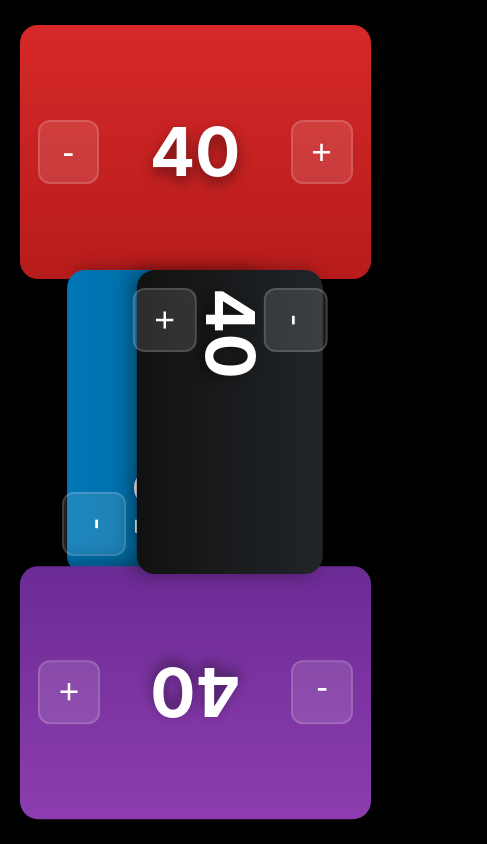
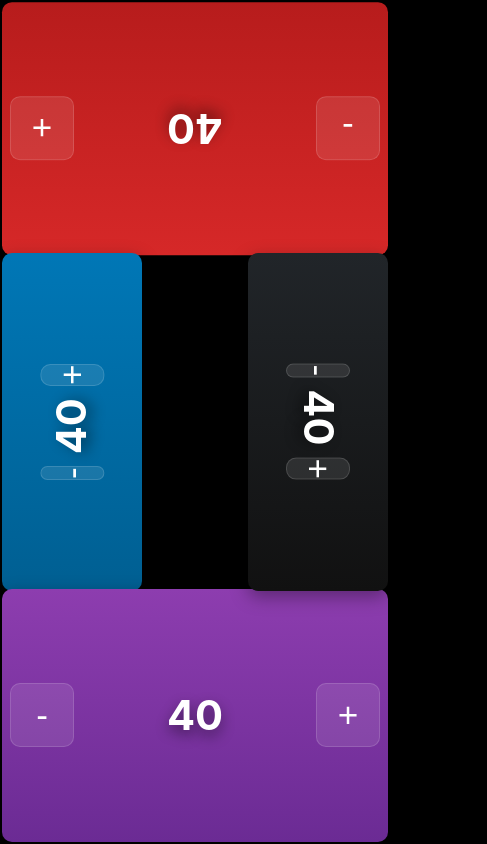
Before and after one commit to Welison-ACS/MTG-marcador, a plain HTML site: page index.html in a window 390 px wide. Shown: the whole page, 487 px wide, since content can reach past the window. Drawn offline with Linux system fonts and the light colour scheme.

Commit message:
Refactor CSS for improved layout and responsiveness
Updated styles for layout and responsiveness, including adjustments to panel sizes and button areas.

```diff
--- a/style.css
+++ b/style.css
@@ -1,4 +1,4 @@
-/* reset básico */
+/* reset e base */
 *{box-sizing:border-box;margin:0;padding:0}
 html,body{height:100%;width:100%}
 body{
@@ -10,7 +10,15 @@ body{
   touch-action:manipulation;
 }
 
-/* container ocupa toda a viewport */
+/* ---- CONFIG (ajustei para dar mais espaço às laterais) ---- */
+:root{
+  --topH: 30vh;       /* reduzido para dar mais espaço vertical interno */
+  --bottomH: 30vh;    /* reduzido também */
+  --sideW: 36vw;      /* aumenta a largura disponível às laterais */
+  --gap: 2px;         /* margem mínima */
+}
+
+/* container que ocupa toda a viewport */
 #cross-container{
   position:relative;
   width:100vw;
@@ -19,115 +27,144 @@ body{
   max-width:100vw;
 }
 
-/* base comum dos painéis */
+/* estilo comum dos painéis */
 .player{
   position:absolute;
   display:flex;
   align-items:center;
   justify-content:space-between;
-  gap:12px;
-  padding:10px 18px;
+  gap:8px;
+  padding:8px;
   color:#fff;
-  border-radius:18px;
+  border-radius:10px;
   user-select:none;
   -webkit-user-select:none;
   box-shadow: 0 6px 18px rgba(0,0,0,0.35);
 }
 
-/* TOP - ocupa largura e altura maior (para celular vertical) */
+/* ---- TOP ----
+   ocupa faixa superior (rotacionado para que 'cabeça' aponte ao centro)
+*/
 .top{
-  left:5%;
-  right:5%;
-  top:3%;
-  height:30%;
+  top: var(--gap);
+  left: var(--gap);
+  right: var(--gap);
+  height: var(--topH);
   display:flex;
   justify-content:space-between;
   align-items:center;
-  transform:none; /* volta ao normal */
+  transform: rotate(180deg); /* cabeça apontando para baixo (centro) */
 }
 
-/* BOTTOM - espelho do top (rotacionado 180 para ficar de frente ao top) */
+/* ---- BOTTOM ----
+   faixa inferior (sem rotação: cabeça aponta para cima/centro)
+*/
 .bottom{
-  left:5%;
-  right:5%;
-  bottom:3%;
-  height:30%;
+  bottom: var(--gap);
+  left: var(--gap);
+  right: var(--gap);
+  height: var(--bottomH);
   display:flex;
   justify-content:space-between;
   align-items:center;
-  transform:rotate(180deg);
+  transform: rotate(0deg);
 }
 
-/* LEFT - painel vertical na lateral esquerda (rotacionado -90) */
+/* ---- LEFT ----
+   entre top e bottom (preenche verticalmente).
+   NOTA: não rotacionamos o container; rotacionamos o conteúdo (.inner)
+*/
 .left{
-  top:50%;
-  left:2%;
-  transform:translateY(-50%) rotate(-90deg);
-  transform-origin:center center;
-  width:36vh;      /* usa vh para manter proporção em mobile */
-  height:22%;
+  left: var(--gap);
+  top: var(--topH);
+  bottom: var(--bottomH);
+  width: var(--sideW);
   display:flex;
-  justify-content:space-between;
   align-items:center;
+  justify-content:center;
+  padding:0; /* padding controlado dentro de .inner */
 }
 
-/* RIGHT - painel vertical lateral direita (rotacionado +90) */
+/* ---- RIGHT ----
+   espelho do left
+*/
 .right{
-  top:50%;
-  right:2%;
-  transform:translateY(-50%) rotate(90deg);
-  transform-origin:center center;
-  width:36vh;
-  height:22%;
+  right: var(--gap);
+  top: var(--topH);
+  bottom: var(--bottomH);
+  width: var(--sideW);
   display:flex;
-  justify-content:space-between;
   align-items:center;
+  justify-content:center;
+  padding:0;
 }
 
-/* cores iniciais (trocáveis depois) */
+/* rotaciona somente o conteúdo interno (botões + número) para apontar a "cabeça" ao centro */
+.left .inner,
+.right .inner{
+  width:100%;
+  height:100%;
+  display:flex;
+  align-items:center;
+  justify-content:space-between;
+  padding:12px;
+  gap:12px;
+  border-radius:10px;
+}
+
+/* LEFT: rotaciona o inner -90deg (para que, visualmente, fique com "cabeça" para o centro) */
+.left .inner{
+  transform: rotate(-90deg);
+  transform-origin:center center;
+}
+
+/* RIGHT: rotaciona +90deg */
+.right .inner{
+  transform: rotate(90deg);
+  transform-origin:center center;
+}
+
+/* cores iniciais */
 .p1{background: linear-gradient(180deg,#d62828,#b71c1c);}
 .p2{background: linear-gradient(180deg,#0077b6,#005f92);}
 .p3{background: linear-gradient(180deg,#8d3daf,#6b2b94);}
 .p4{background: linear-gradient(180deg,#212529,#111);}
 
-/* vida grande */
+/* vida (tamanho responsivo) */
 .life{
-  font-size:4.2rem;
+  font-size: clamp(2.6rem, 6.5vw, 5.2rem);
   font-weight:700;
   line-height:1;
   text-align:center;
-  width: min(55%, 220px);
-  color: #fff;
+  width: min(60%, 240px);
+  color:#fff;
   text-shadow: 0 6px 14px rgba(0,0,0,0.45);
   pointer-events:none;
 }
 
-/* botões +/- */
+/* botões +/- (maior área de toque) */
 .btn{
-  background:rgba(255,255,255,0.12);
-  border:2px solid rgba(255,255,255,0.15);
-  color:#fff;
+  background: rgba(255,255,255,0.10);
+  border: 1px solid rgba(255,255,255,0.14);
+  color: #fff;
   width:64px;
   height:64px;
-  border-radius:12px;
+  border-radius:10px;
   font-size:2.2rem;
   display:inline-flex;
   align-items:center;
   justify-content:center;
   -webkit-tap-highlight-color:transparent;
-  touch-action:manipulation;
 }
 
-/* aumenta área de toque em mobile (pouco) */
+/* mobile tweak */
 @media (hover:none) and (pointer:coarse){
-  .btn{width:74px;height:74px;font-size:2.6rem}
-  .life{font-size:5.2rem}
+  .btn{width:76px;height:76px;font-size:2.6rem}
+  .life{font-size:clamp(3.2rem, 8vw, 6rem)}
 }
 
-/* pequenas melhorias responsivas */
+/* telas largas (opcional) */
 @media(min-width:900px){
-  /* em telas largas reduz rotação dos lados e faz um layout mais espaçoso */
-  .left,.right{width:26vh}
-  .top,.bottom{height:24%}
+  :root{ --topH:28vh; --bottomH:28vh; --sideW:28vw; }
   .life{font-size:3.6rem}
 }
```
